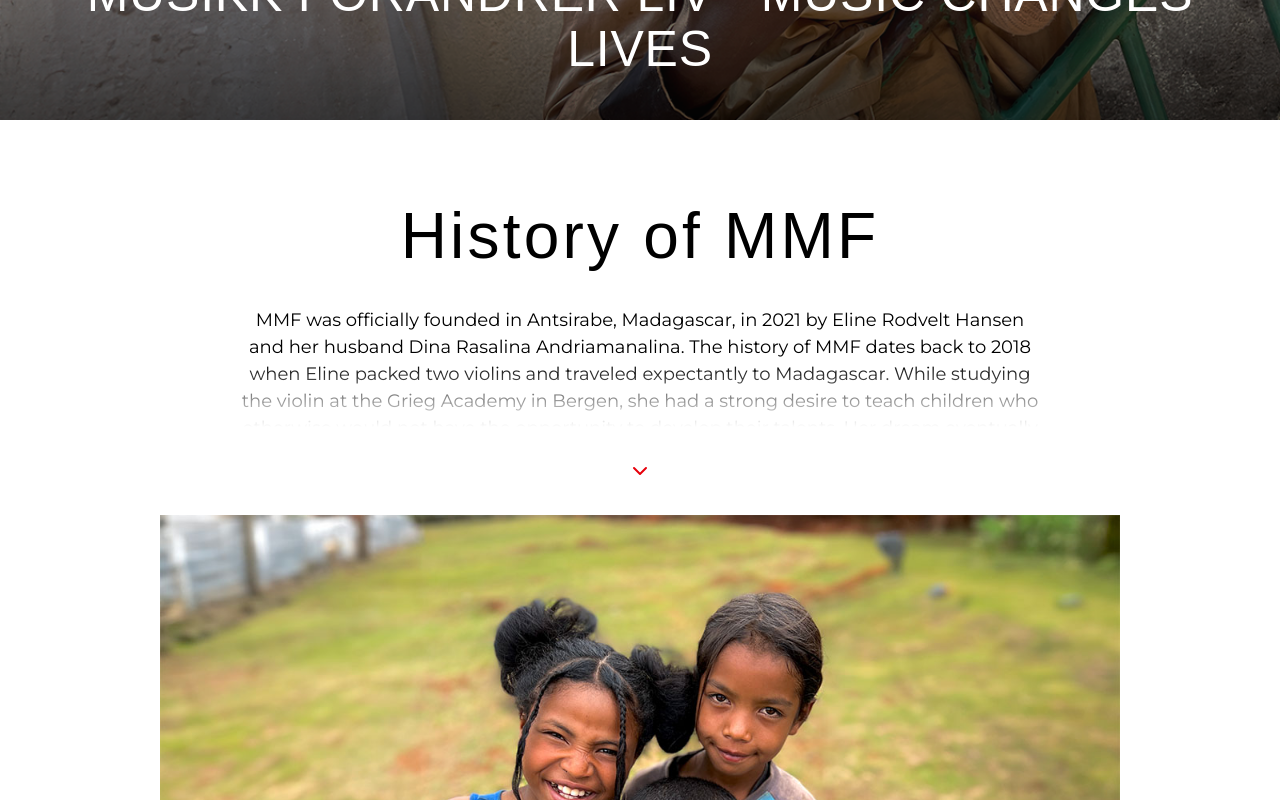
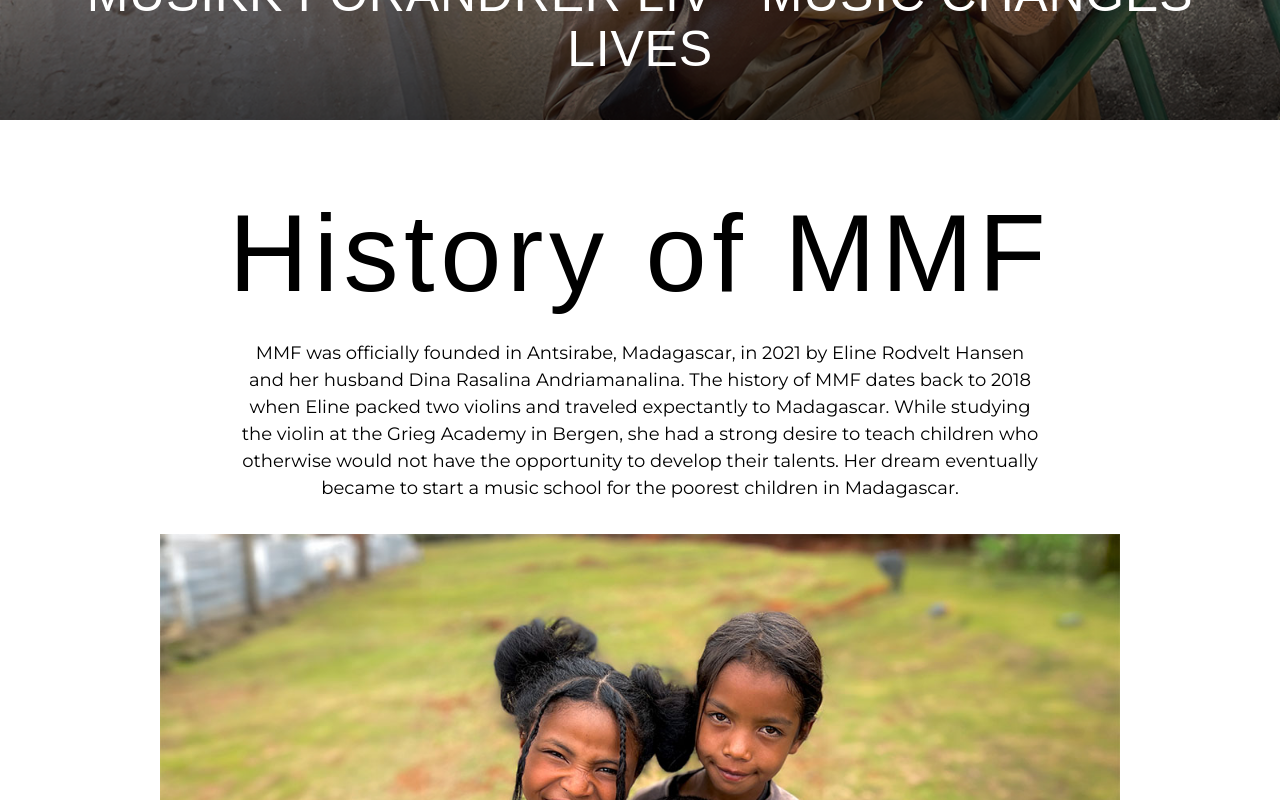
Before and after one commit to NoroffFEU/musikkforandrerliv.no, a React (Vite) app: page / in a window 1280 px wide. Shown: the part 1480-2280 px from the top of the page. Built offline with nearby package versions, Linux system fonts and the light colour scheme; a web font is replaced by a local one.

Commit message:
add button and remove expand symbol

```diff
--- a/src/components/homePage/historySection.jsx
+++ b/src/components/homePage/historySection.jsx
@@ -1,39 +1,59 @@
-import React, { useState } from 'react';
-
+import React, { useState, useEffect } from 'react';
 import data from '../../data/landing-page-content.json';
 
 export function HistorySection() {
   const { image, title, content } = data.history;
   const [isExpanded, setIsExpanded] = useState(false);
+  const [isVisible, setIsVisible] = useState(false);
 
-  // Paragraph truncated
-  const TRUNCATED_HEIGHT = 'h-[120px]';
+
+
+  const toggleVisibility = () => {
+    if (window.pageYOffset > 300) {
+      setIsVisible(true);
+    } else {
+      setIsVisible(false);
+    }
+  };
+
+  // Set up scroll event listener
+  useEffect(() => {
+    window.addEventListener('scroll', toggleVisibility);
+    return () => window.removeEventListener('scroll', toggleVisibility);
+  }, []);
+
+  // Scroll to top function
+  const scrollToTop = () => {
+    window.scrollTo({
+      top: 0,
+      behavior: 'smooth'
+    });
+  };
 
   return (
-    <section className="bg-white w-full py-[78px] px-[24px]">
+    <section className="bg-white w-full py-[78px] px-[24px] relative">
       <div className="max-w-[960px] mx-auto flex flex-col items-center gap-[32px]">
         {/* Heading */}
         <h2
           className="
             [font-family:var(--font-justAnotherHand)]
-            text-[50px]
+            text-[50px] sm:text-[110px]
             leading-[100%]
             tracking-[0.05em]
             text-center
             font-normal
-            md:text-[64px]
-            md:leading-[120%]
+
+
             text-black
           "
         >
           {title}
         </h2>
 
-        {/* Container holds text & fade */}
-        <div className="relative w-full max-w-[800px]">
-          {}
+        {/* Container holds text */}
+        <div className="w-full max-w-[800px]">
           <p
-            className={`
+            className="
               text-[18px]
               leading-[150%]
               tracking-[0]
@@ -42,70 +62,11 @@ export function HistorySection() {
               font-[var(--font-sans)]
               text-black
               mx-auto
-              transition-max-height duration-300 ease-in-out
-              ${isExpanded ? 'max-h-[1000px]' : `${TRUNCATED_HEIGHT} overflow-hidden`}
-            `}
+            "
           >
             {content}
           </p>
-
-          {/* Fade overlay */}
-          {!isExpanded && (
-            <div
-              className="
-                pointer-events-none
-                absolute
-                bottom-0
-                left-0
-                w-full
-                h-16
-                bg-gradient-to-t
-                from-white
-                to-transparent
-              "
-            />
-          )}
         </div>
-
-        {/* arrow */}
-        <button
-          onClick={() => setIsExpanded(!isExpanded)}
-          className="
-            flex
-            items-center
-            justify-center
-            text-red-600
-          "
-          aria-label={isExpanded ? 'Collapse text' : 'Expand text'}
-        >
-          {isExpanded ? (
-            /* Up arrow */
-            <svg
-              className="w-6 h-6"
-              fill="none"
-              stroke="currentColor"
-              strokeWidth="2"
-              viewBox="0 0 24 24"
-              strokeLinecap="round"
-              strokeLinejoin="round"
-            >
-              <path d="M18 15l-6-6-6 6" />
-            </svg>
-          ) : (
-            /* Down arrow */
-            <svg
-              className="w-6 h-6"
-              fill="none"
-              stroke="currentColor"
-              strokeWidth="2"
-              viewBox="0 0 24 24"
-              strokeLinecap="round"
-              strokeLinejoin="round"
-            >
-              <path d="M6 9l6 6 6-6" />
-            </svg>
-          )}
-        </button>
 
         {/* img */}
         <img
@@ -113,7 +74,60 @@ export function HistorySection() {
           alt="History of MMF"
           className="mx-auto w-full h-auto object-cover"
         />
+
+
+        <button
+          onClick={() => {}}
+          className="px-10 py-4 border border-black cursor-pointer text-black font-bold rounded-lg"
+        >
+          READ MORE
+        </button>
       </div>
+
+
+      <button
+        className={`
+          fixed
+          bottom-8
+          right-8
+          w-[70px]
+          h-[70px]
+          rounded-full
+          bg-[#FF6B61]
+          text-black
+          flex
+          flex-col
+          justify-center
+          items-center
+          cursor-pointer
+          transition-opacity
+          duration-300
+          shadow-lg
+          z-50
+          ${isVisible ? 'opacity-100' : 'opacity-0 pointer-events-none'}
+        `}
+        onClick={scrollToTop}
+      >
+        <div className="flex flex-col items-center justify-center">
+          <svg
+            width="20"
+            height="18"
+            viewBox="0 0 30 18"
+            xmlns="http://www.w3.org/2000/svg"
+            className="mb-3"
+            stroke="black"
+            strokeWidth="5"
+            fill="none"
+          >
+            <polyline
+              points="3,15 15,3 27,15"
+            />
+          </svg>
+          <div className="text-center text-[12px] ">
+            BACK TO<br />TOP
+          </div>
+        </div>
+      </button>
     </section>
   );
 }
```
Also changed, not shown: 1 other file (tests, documents, lock files or other folders).
